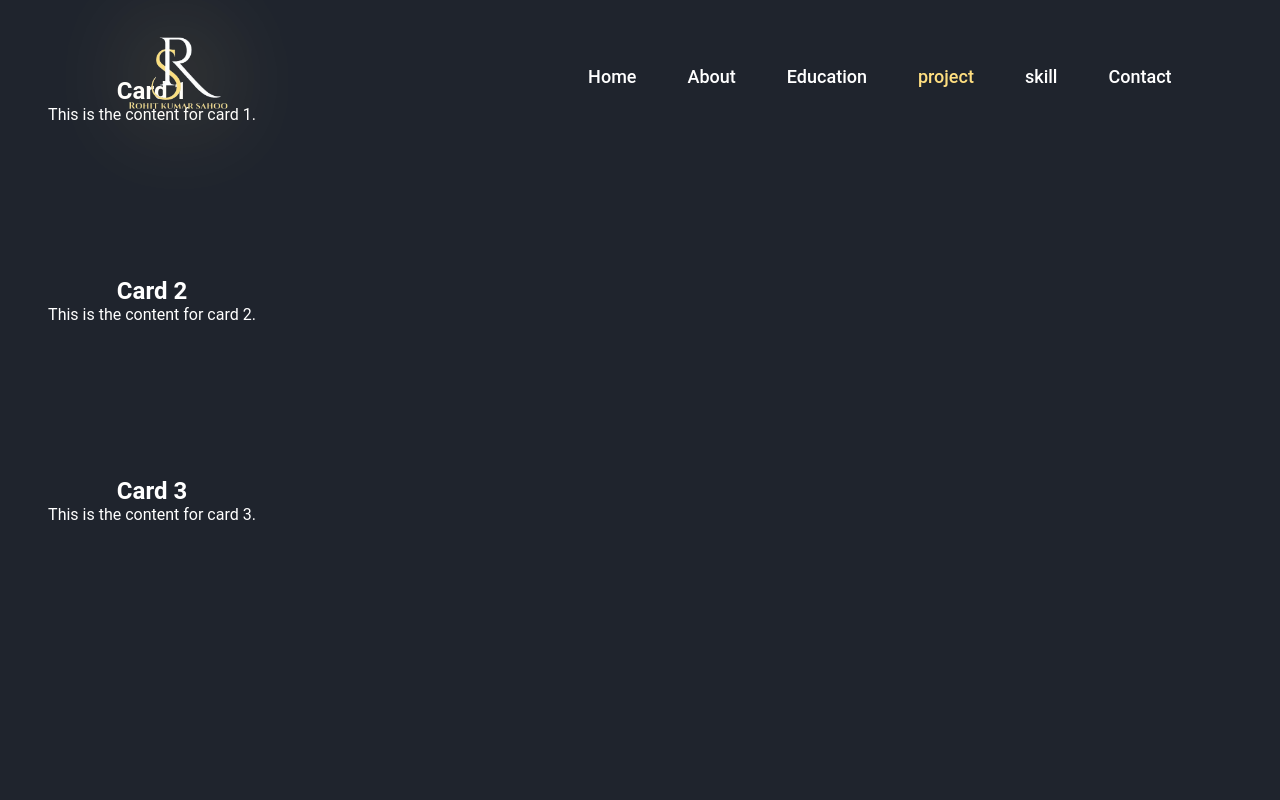
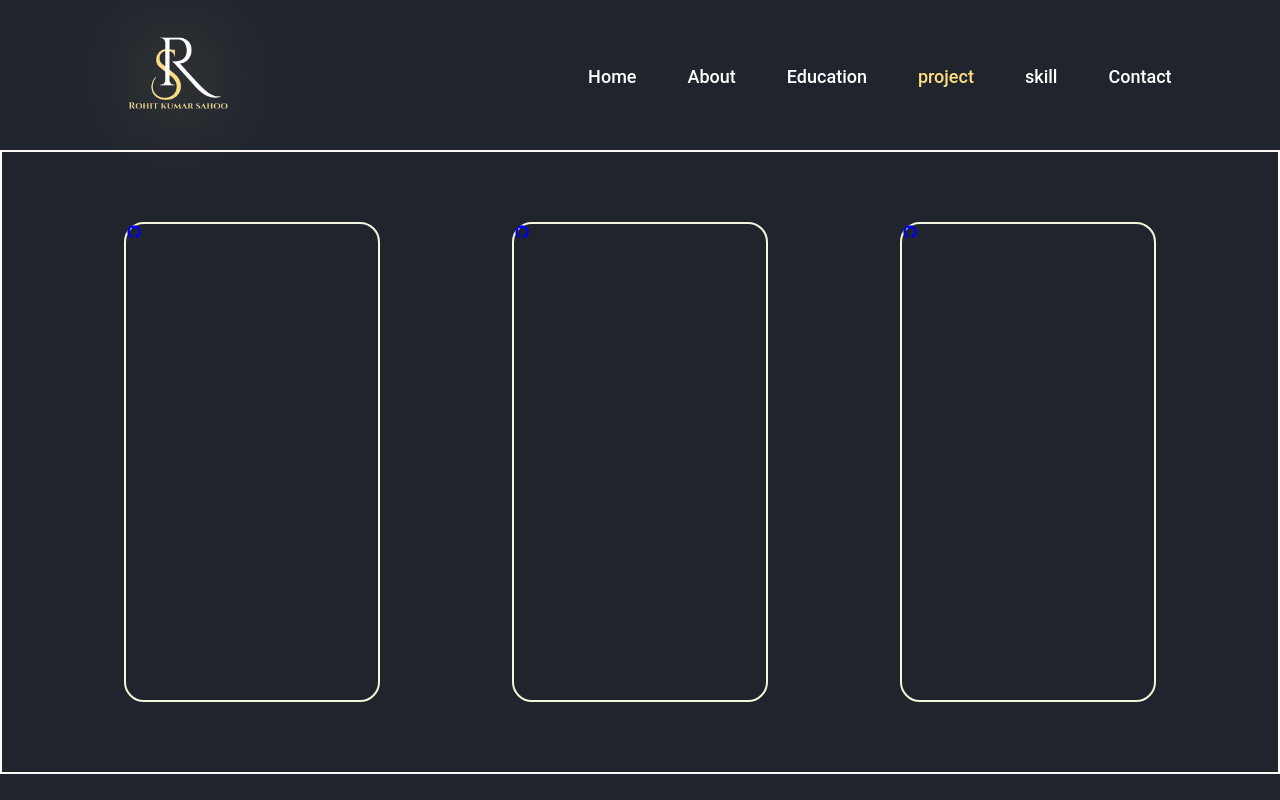
Before and after one commit to rytrgfy/portfolio, a plain HTML site: page project page/project.html in a window 1280 px wide. Drawn offline with nearby package versions, Linux system fonts and the light colour scheme.

Commit message:
project page

```diff
--- a/project page/project.css
+++ b/project page/project.css
@@ -75,41 +75,21 @@ body {
     opacity: 1;
 }
 
-.card {
-    width: 300px;
-    height: 200px;
-    border: 2px solid transparent;
-    border-radius: 10px;
-    overflow: hidden;
-    transition: border-color 0.3s ease;
-    display: grid;
-    grid-template-columns: repeat(auto-fit, minmax(300px, 1fr));
-    gap: 20px;
+.maindiv {
+    height: 78vh;
+    width: 100%;
+    border: 2px solid snow;
+    margin-top: 150px;
+    display: flex;
+    justify-content: center;
+    align-items: center;
+    justify-content: space-evenly;
+    gap: 10px;
 }
 
-.card:hover {
-    border-color: rgb(255, 0, 0);
-    /* Change to the desired RGB color */
-    animation: border-pulse 1s infinite;
+.childdiv {
+    height: 60vh;
+    width: 20vw;
+    border: 2px solid beige;
+    border-radius: 20px;
 }
-
-.card .content {
-    padding: 20px;
-    height: 100%;
-    display: flex;
-    flex-direction: column;
-    justify-content: center;
-    text-align: center;
-}
-
-@keyframes border-pulse {
-    0% {
-        border-width: 2px;
-    }
-    50% {
-        border-width: 4px;
-    }
-    100% {
-        border-width: 2px;
-    }
-}
--- a/project page/project.html
+++ b/project page/project.html
@@ -6,6 +6,7 @@
     <meta name="viewport" content="width=device-width, initial-scale=1.0">
     <title>My Projects</title>
     <link rel="stylesheet" href="project.css">
+    <link href='https://unpkg.com/boxicons@2.1.4/css/boxicons.min.css' rel='stylesheet'>
 </head>
 
 <body>
@@ -24,30 +25,17 @@
         </nav>
     </header>
 
-
-    <section>
-        <div class="card">
-            <div class="content">
-                <h2>Card 1</h2>
-                <p>This is the content for card 1.</p>
-            </div>
+    <div class="maindiv">
+        <div class="childdiv project_one">
+            <a class="github" href="#"><i class='bx bxl-github'></i></a>
         </div>
-
-        <div class="card">
-            <div class="content">
-                <h2>Card 2</h2>
-                <p>This is the content for card 2.</p>
-            </div>
+        <div class="childdiv project_two">
+            <a class="github" href="#"><i class='bx bxl-github'></i></a>
         </div>
-
-        <div class="card">
-            <div class="content">
-                <h2>Card 3</h2>
-                <p>This is the content for card 3.</p>
-            </div>
+        <div class="childdiv project_three">
+            <a class="github" href="#"><i class='bx bxl-github'></i></a>
         </div>
-    </section>
-
+    </div>
 
 
 
```
